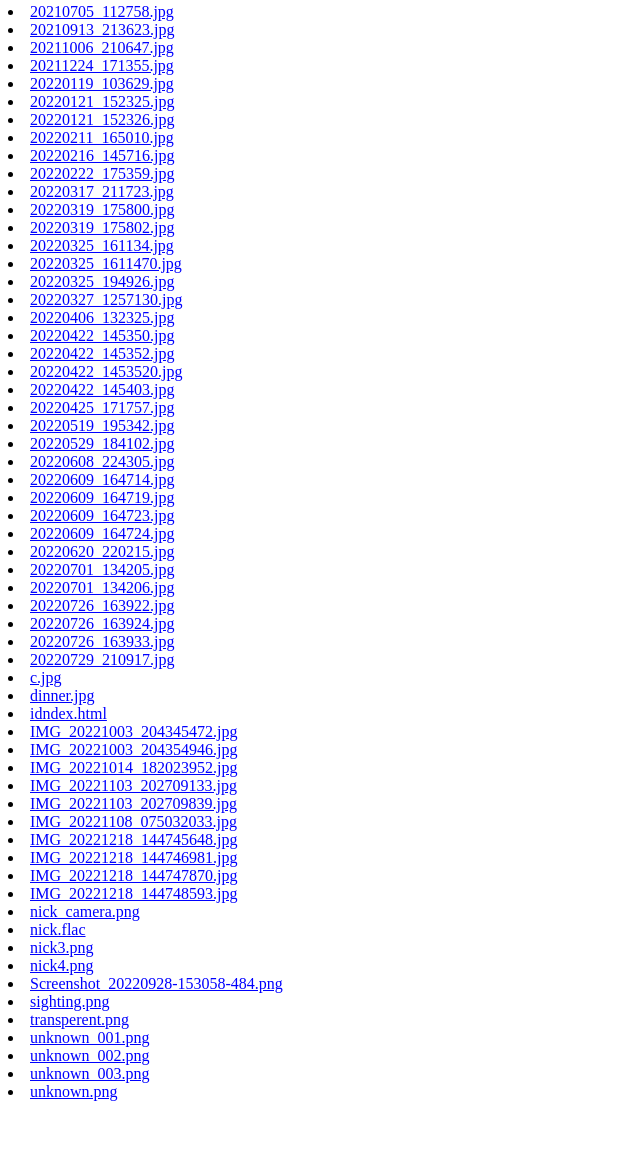
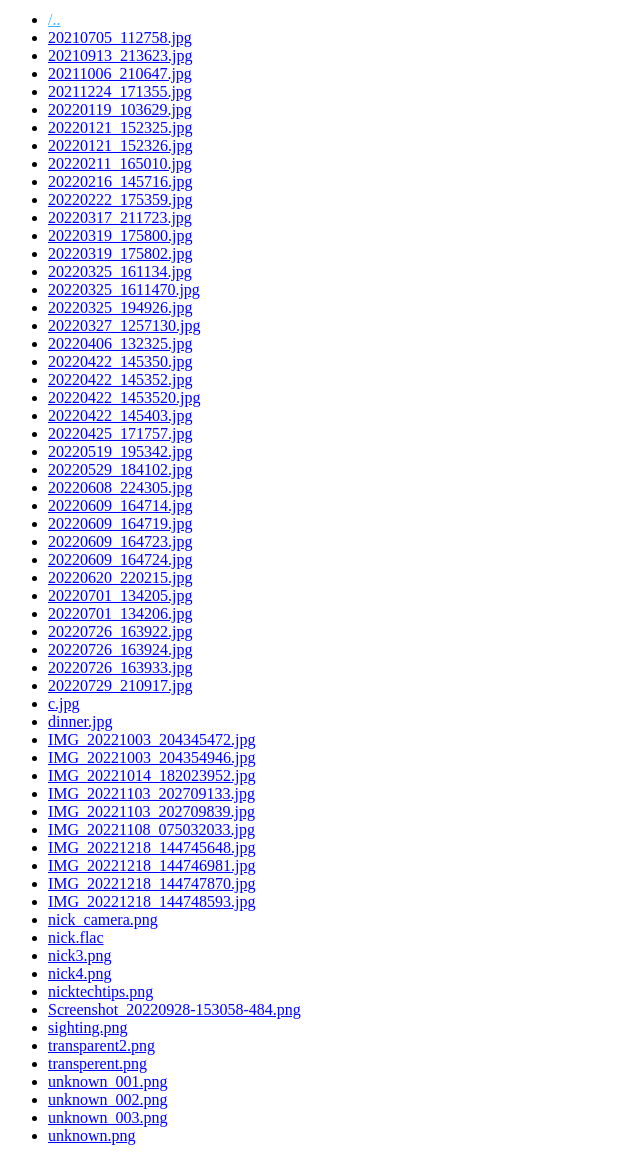
Before and after one commit to brodyhnet/brodyhnet.github.io, a plain HTML site: page nick/files/index.html in a window 1280 px wide. Shown: the part 74-1235 px from the top of the page, without its empty margins (0-640 px from the left). Before the commit the page ends 1183 px from the top, so only its background shows below. Drawn offline with Linux system fonts and the light colour scheme.

Commit message:
Add files via upload

```diff
--- a/nick/files/index.html
+++ b/nick/files/index.html
@@ -1,3 +1,4 @@
+
 
 <!DOCTYPE html>
 <html>
@@ -10,67 +11,69 @@ a.directory {color:#3bb1ff;}
 <body>
     <h2>Nick</h2>
     <hr>
-<li><a href="/nick/20210705_112758.jpg" class="icon icon-jpg icon-image" title="20210705_112758.jpg"><span class="name">20210705_112758.jpg</span></a></li>
-<li><a href="/nick/20210913_213623.jpg" class="icon icon-jpg icon-image" title="20210913_213623.jpg"><span class="name">20210913_213623.jpg</span></a></li>
-<li><a href="/nick/20211006_210647.jpg" class="icon icon-jpg icon-image" title="20211006_210647.jpg"><span class="name">20211006_210647.jpg</span></a></li>
-<li><a href="/nick/20211224_171355.jpg" class="icon icon-jpg icon-image" title="20211224_171355.jpg"><span class="name">20211224_171355.jpg</span></a></li>
-<li><a href="/nick/20220119_103629.jpg" class="icon icon-jpg icon-image" title="20220119_103629.jpg"><span class="name">20220119_103629.jpg</span></a></li>
-<li><a href="/nick/20220121_152325.jpg" class="icon icon-jpg icon-image" title="20220121_152325.jpg"><span class="name">20220121_152325.jpg</span></a></li>
-<li><a href="/nick/20220121_152326.jpg" class="icon icon-jpg icon-image" title="20220121_152326.jpg"><span class="name">20220121_152326.jpg</span></a></li>
-<li><a href="/nick/20220211_165010.jpg" class="icon icon-jpg icon-image" title="20220211_165010.jpg"><span class="name">20220211_165010.jpg</span></a></li>
-<li><a href="/nick/20220216_145716.jpg" class="icon icon-jpg icon-image" title="20220216_145716.jpg"><span class="name">20220216_145716.jpg</span></a></li>
-<li><a href="/nick/20220222_175359.jpg" class="icon icon-jpg icon-image" title="20220222_175359.jpg"><span class="name">20220222_175359.jpg</span></a></li>
-<li><a href="/nick/20220317_211723.jpg" class="icon icon-jpg icon-image" title="20220317_211723.jpg"><span class="name">20220317_211723.jpg</span></a></li>
-<li><a href="/nick/20220319_175800.jpg" class="icon icon-jpg icon-image" title="20220319_175800.jpg"><span class="name">20220319_175800.jpg</span></a></li>
-<li><a href="/nick/20220319_175802.jpg" class="icon icon-jpg icon-image" title="20220319_175802.jpg"><span class="name">20220319_175802.jpg</span></a></li>
-<li><a href="/nick/20220325_161134.jpg" class="icon icon-jpg icon-image" title="20220325_161134.jpg"><span class="name">20220325_161134.jpg</span></a></li>
-<li><a href="/nick/20220325_1611470.jpg" class="icon icon-jpg icon-image" title="20220325_1611470.jpg"><span class="name">20220325_1611470.jpg</span></a></li>
-<li><a href="/nick/20220325_194926.jpg" class="icon icon-jpg icon-image" title="20220325_194926.jpg"><span class="name">20220325_194926.jpg</span></a></li>
-<li><a href="/nick/20220327_1257130.jpg" class="icon icon-jpg icon-image" title="20220327_1257130.jpg"><span class="name">20220327_1257130.jpg</span></a></li>
-<li><a href="/nick/20220406_132325.jpg" class="icon icon-jpg icon-image" title="20220406_132325.jpg"><span class="name">20220406_132325.jpg</span></a></li>
-<li><a href="/nick/20220422_145350.jpg" class="icon icon-jpg icon-image" title="20220422_145350.jpg"><span class="name">20220422_145350.jpg</span></a></li>
-<li><a href="/nick/20220422_145352.jpg" class="icon icon-jpg icon-image" title="20220422_145352.jpg"><span class="name">20220422_145352.jpg</span></a></li>
-<li><a href="/nick/20220422_1453520.jpg" class="icon icon-jpg icon-image" title="20220422_1453520.jpg"><span class="name">20220422_1453520.jpg</span></a></li>
-<li><a href="/nick/20220422_145403.jpg" class="icon icon-jpg icon-image" title="20220422_145403.jpg"><span class="name">20220422_145403.jpg</span></a></li>
-<li><a href="/nick/20220425_171757.jpg" class="icon icon-jpg icon-image" title="20220425_171757.jpg"><span class="name">20220425_171757.jpg</span></a></li>
-<li><a href="/nick/20220519_195342.jpg" class="icon icon-jpg icon-image" title="20220519_195342.jpg"><span class="name">20220519_195342.jpg</span></a></li>
-<li><a href="/nick/20220529_184102.jpg" class="icon icon-jpg icon-image" title="20220529_184102.jpg"><span class="name">20220529_184102.jpg</span></a></li>
-<li><a href="/nick/20220608_224305.jpg" class="icon icon-jpg icon-image" title="20220608_224305.jpg"><span class="name">20220608_224305.jpg</span></a></li>
-<li><a href="/nick/20220609_164714.jpg" class="icon icon-jpg icon-image" title="20220609_164714.jpg"><span class="name">20220609_164714.jpg</span></a></li>
-<li><a href="/nick/20220609_164719.jpg" class="icon icon-jpg icon-image" title="20220609_164719.jpg"><span class="name">20220609_164719.jpg</span></a></li>
-<li><a href="/nick/20220609_164723.jpg" class="icon icon-jpg icon-image" title="20220609_164723.jpg"><span class="name">20220609_164723.jpg</span></a></li>
-<li><a href="/nick/20220609_164724.jpg" class="icon icon-jpg icon-image" title="20220609_164724.jpg"><span class="name">20220609_164724.jpg</span></a></li>
-<li><a href="/nick/20220620_220215.jpg" class="icon icon-jpg icon-image" title="20220620_220215.jpg"><span class="name">20220620_220215.jpg</span></a></li>
-<li><a href="/nick/20220701_134205.jpg" class="icon icon-jpg icon-image" title="20220701_134205.jpg"><span class="name">20220701_134205.jpg</span></a></li>
-<li><a href="/nick/20220701_134206.jpg" class="icon icon-jpg icon-image" title="20220701_134206.jpg"><span class="name">20220701_134206.jpg</span></a></li>
-<li><a href="/nick/20220726_163922.jpg" class="icon icon-jpg icon-image" title="20220726_163922.jpg"><span class="name">20220726_163922.jpg</span></a></li>
-<li><a href="/nick/20220726_163924.jpg" class="icon icon-jpg icon-image" title="20220726_163924.jpg"><span class="name">20220726_163924.jpg</span></a></li>
-<li><a href="/nick/20220726_163933.jpg" class="icon icon-jpg icon-image" title="20220726_163933.jpg"><span class="name">20220726_163933.jpg</span></a></li>
-<li><a href="/nick/20220729_210917.jpg" class="icon icon-jpg icon-image" title="20220729_210917.jpg"><span class="name">20220729_210917.jpg</span></a></li>
-<li><a href="/nick/c.jpg" class="icon icon-jpg icon-image" title="c.jpg"><span class="name">c.jpg</span></a></li>
-<li><a href="/nick/dinner.jpg" class="icon icon-jpg icon-image" title="dinner.jpg"><span class="name">dinner.jpg</span></a></li>
-<li><a href="/nick/idndex.html" class="icon icon-html icon-text-html" title="idndex.html"><span class="name">idndex.html</span></a></li>
-<li><a href="/nick/IMG_20221003_204345472.jpg" class="icon icon-jpg icon-image" title="IMG_20221003_204345472.jpg"><span class="name">IMG_20221003_204345472.jpg</span></a></li>
-<li><a href="/nick/IMG_20221003_204354946.jpg" class="icon icon-jpg icon-image" title="IMG_20221003_204354946.jpg"><span class="name">IMG_20221003_204354946.jpg</span></a></li>
-<li><a href="/nick/IMG_20221014_182023952.jpg" class="icon icon-jpg icon-image" title="IMG_20221014_182023952.jpg"><span class="name">IMG_20221014_182023952.jpg</span></a></li>
-<li><a href="/nick/IMG_20221103_202709133.jpg" class="icon icon-jpg icon-image" title="IMG_20221103_202709133.jpg"><span class="name">IMG_20221103_202709133.jpg</span></a></li>
-<li><a href="/nick/IMG_20221103_202709839.jpg" class="icon icon-jpg icon-image" title="IMG_20221103_202709839.jpg"><span class="name">IMG_20221103_202709839.jpg</span></a></li>
-<li><a href="/nick/IMG_20221108_075032033.jpg" class="icon icon-jpg icon-image" title="IMG_20221108_075032033.jpg"><span class="name">IMG_20221108_075032033.jpg</span></a></li>
-<li><a href="/nick/IMG_20221218_144745648.jpg" class="icon icon-jpg icon-image" title="IMG_20221218_144745648.jpg"><span class="name">IMG_20221218_144745648.jpg</span></a></li>
-<li><a href="/nick/IMG_20221218_144746981.jpg" class="icon icon-jpg icon-image" title="IMG_20221218_144746981.jpg"><span class="name">IMG_20221218_144746981.jpg</span></a></li>
-<li><a href="/nick/IMG_20221218_144747870.jpg" class="icon icon-jpg icon-image" title="IMG_20221218_144747870.jpg"><span class="name">IMG_20221218_144747870.jpg</span></a></li>
-<li><a href="/nick/IMG_20221218_144748593.jpg" class="icon icon-jpg icon-image" title="IMG_20221218_144748593.jpg"><span class="name">IMG_20221218_144748593.jpg</span></a></li>
-<li><a href="/nick/nick_camera.png" class="icon icon-png icon-image" title="nick_camera.png"><span class="name">nick_camera.png</span></a></li>
-<li><a href="/nick/nick.flac" class="icon icon-flac icon-default" title="nick.flac"><span class="name">nick.flac</span></a></li>
-<li><a href="/nick/nick3.png" class="icon icon-png icon-image" title="nick3.png"><span class="name">nick3.png</span></a></li>
-<li><a href="/nick/nick4.png" class="icon icon-png icon-image" title="nick4.png"><span class="name">nick4.png</span></a></li>
-<li><a href="/nick/Screenshot_20220928-153058-484.png" class="icon icon-png icon-image" title="Screenshot_20220928-153058-484.png"><span class="name">Screenshot_20220928-153058-484.png</span></a></li>
-<li><a href="/nick/sighting.png" class="icon icon-png icon-image" title="sighting.png"><span class="name">sighting.png</span></a></li>
-<li><a href="/nick/transperent.png" class="icon icon-png icon-image" title="transperent.png"><span class="name">transperent.png</span></a></li>
-<li><a href="/nick/unknown_001.png" class="icon icon-png icon-image" title="unknown_001.png"><span class="name">unknown_001.png</span></a></li>
-<li><a href="/nick/unknown_002.png" class="icon icon-png icon-image" title="unknown_002.png"><span class="name">unknown_002.png</span></a></li>
-<li><a href="/nick/unknown_003.png" class="icon icon-png icon-image" title="unknown_003.png"><span class="name">unknown_003.png</span></a></li>
-<li><a href="/nick/unknown.png" class="icon icon-png icon-image" title="unknown.png"><span class="name">unknown.png</span></a></li></ul>
+      <ul id="files" class="view-tiles"><li><a href="/nick/" class="directory" title=".."><span class="name">..</span></a></li>
+<li><a href="/nick/files/20210705_112758.jpg" class="icon icon-jpg icon-image" title="20210705_112758.jpg"><span class="name">20210705_112758.jpg</span></a></li>
+<li><a href="/nick/files/20210913_213623.jpg" class="icon icon-jpg icon-image" title="20210913_213623.jpg"><span class="name">20210913_213623.jpg</span></a></li>
+<li><a href="/nick/files/20211006_210647.jpg" class="icon icon-jpg icon-image" title="20211006_210647.jpg"><span class="name">20211006_210647.jpg</span></a></li>
+<li><a href="/nick/files/20211224_171355.jpg" class="icon icon-jpg icon-image" title="20211224_171355.jpg"><span class="name">20211224_171355.jpg</span></a></li>
+<li><a href="/nick/files/20220119_103629.jpg" class="icon icon-jpg icon-image" title="20220119_103629.jpg"><span class="name">20220119_103629.jpg</span></a></li>
+<li><a href="/nick/files/20220121_152325.jpg" class="icon icon-jpg icon-image" title="20220121_152325.jpg"><span class="name">20220121_152325.jpg</span></a></li>
+<li><a href="/nick/files/20220121_152326.jpg" class="icon icon-jpg icon-image" title="20220121_152326.jpg"><span class="name">20220121_152326.jpg</span></a></li>
+<li><a href="/nick/files/20220211_165010.jpg" class="icon icon-jpg icon-image" title="20220211_165010.jpg"><span class="name">20220211_165010.jpg</span></a></li>
+<li><a href="/nick/files/20220216_145716.jpg" class="icon icon-jpg icon-image" title="20220216_145716.jpg"><span class="name">20220216_145716.jpg</span></a></li>
+<li><a href="/nick/files/20220222_175359.jpg" class="icon icon-jpg icon-image" title="20220222_175359.jpg"><span class="name">20220222_175359.jpg</span></a></li>
+<li><a href="/nick/files/20220317_211723.jpg" class="icon icon-jpg icon-image" title="20220317_211723.jpg"><span class="name">20220317_211723.jpg</span></a></li>
+<li><a href="/nick/files/20220319_175800.jpg" class="icon icon-jpg icon-image" title="20220319_175800.jpg"><span class="name">20220319_175800.jpg</span></a></li>
+<li><a href="/nick/files/20220319_175802.jpg" class="icon icon-jpg icon-image" title="20220319_175802.jpg"><span class="name">20220319_175802.jpg</span></a></li>
+<li><a href="/nick/files/20220325_161134.jpg" class="icon icon-jpg icon-image" title="20220325_161134.jpg"><span class="name">20220325_161134.jpg</span></a></li>
+<li><a href="/nick/files/20220325_1611470.jpg" class="icon icon-jpg icon-image" title="20220325_1611470.jpg"><span class="name">20220325_1611470.jpg</span></a></li>
+<li><a href="/nick/files/20220325_194926.jpg" class="icon icon-jpg icon-image" title="20220325_194926.jpg"><span class="name">20220325_194926.jpg</span></a></li>
+<li><a href="/nick/files/20220327_1257130.jpg" class="icon icon-jpg icon-image" title="20220327_1257130.jpg"><span class="name">20220327_1257130.jpg</span></a></li>
+<li><a href="/nick/files/20220406_132325.jpg" class="icon icon-jpg icon-image" title="20220406_132325.jpg"><span class="name">20220406_132325.jpg</span></a></li>
+<li><a href="/nick/files/20220422_145350.jpg" class="icon icon-jpg icon-image" title="20220422_145350.jpg"><span class="name">20220422_145350.jpg</span></a></li>
+<li><a href="/nick/files/20220422_145352.jpg" class="icon icon-jpg icon-image" title="20220422_145352.jpg"><span class="name">20220422_145352.jpg</span></a></li>
+<li><a href="/nick/files/20220422_1453520.jpg" class="icon icon-jpg icon-image" title="20220422_1453520.jpg"><span class="name">20220422_1453520.jpg</span></a></li>
+<li><a href="/nick/files/20220422_145403.jpg" class="icon icon-jpg icon-image" title="20220422_145403.jpg"><span class="name">20220422_145403.jpg</span></a></li>
+<li><a href="/nick/files/20220425_171757.jpg" class="icon icon-jpg icon-image" title="20220425_171757.jpg"><span class="name">20220425_171757.jpg</span></a></li>
+<li><a href="/nick/files/20220519_195342.jpg" class="icon icon-jpg icon-image" title="20220519_195342.jpg"><span class="name">20220519_195342.jpg</span></a></li>
+<li><a href="/nick/files/20220529_184102.jpg" class="icon icon-jpg icon-image" title="20220529_184102.jpg"><span class="name">20220529_184102.jpg</span></a></li>
+<li><a href="/nick/files/20220608_224305.jpg" class="icon icon-jpg icon-image" title="20220608_224305.jpg"><span class="name">20220608_224305.jpg</span></a></li>
+<li><a href="/nick/files/20220609_164714.jpg" class="icon icon-jpg icon-image" title="20220609_164714.jpg"><span class="name">20220609_164714.jpg</span></a></li>
+<li><a href="/nick/files/20220609_164719.jpg" class="icon icon-jpg icon-image" title="20220609_164719.jpg"><span class="name">20220609_164719.jpg</span></a></li>
+<li><a href="/nick/files/20220609_164723.jpg" class="icon icon-jpg icon-image" title="20220609_164723.jpg"><span class="name">20220609_164723.jpg</span></a></li>
+<li><a href="/nick/files/20220609_164724.jpg" class="icon icon-jpg icon-image" title="20220609_164724.jpg"><span class="name">20220609_164724.jpg</span></a></li>
+<li><a href="/nick/files/20220620_220215.jpg" class="icon icon-jpg icon-image" title="20220620_220215.jpg"><span class="name">20220620_220215.jpg</span></a></li>
+<li><a href="/nick/files/20220701_134205.jpg" class="icon icon-jpg icon-image" title="20220701_134205.jpg"><span class="name">20220701_134205.jpg</span></a></li>
+<li><a href="/nick/files/20220701_134206.jpg" class="icon icon-jpg icon-image" title="20220701_134206.jpg"><span class="name">20220701_134206.jpg</span></a></li>
+<li><a href="/nick/files/20220726_163922.jpg" class="icon icon-jpg icon-image" title="20220726_163922.jpg"><span class="name">20220726_163922.jpg</span></a></li>
+<li><a href="/nick/files/20220726_163924.jpg" class="icon icon-jpg icon-image" title="20220726_163924.jpg"><span class="name">20220726_163924.jpg</span></a></li>
+<li><a href="/nick/files/20220726_163933.jpg" class="icon icon-jpg icon-image" title="20220726_163933.jpg"><span class="name">20220726_163933.jpg</span></a></li>
+<li><a href="/nick/files/20220729_210917.jpg" class="icon icon-jpg icon-image" title="20220729_210917.jpg"><span class="name">20220729_210917.jpg</span></a></li>
+<li><a href="/nick/files/c.jpg" class="icon icon-jpg icon-image" title="c.jpg"><span class="name">c.jpg</span></a></li>
+<li><a href="/nick/files/dinner.jpg" class="icon icon-jpg icon-image" title="dinner.jpg"><span class="name">dinner.jpg</span></a></li>
+<li><a href="/nick/files/IMG_20221003_204345472.jpg" class="icon icon-jpg icon-image" title="IMG_20221003_204345472.jpg"><span class="name">IMG_20221003_204345472.jpg</span></a></li>
+<li><a href="/nick/files/IMG_20221003_204354946.jpg" class="icon icon-jpg icon-image" title="IMG_20221003_204354946.jpg"><span class="name">IMG_20221003_204354946.jpg</span></a></li>
+<li><a href="/nick/files/IMG_20221014_182023952.jpg" class="icon icon-jpg icon-image" title="IMG_20221014_182023952.jpg"><span class="name">IMG_20221014_182023952.jpg</span></a></li>
+<li><a href="/nick/files/IMG_20221103_202709133.jpg" class="icon icon-jpg icon-image" title="IMG_20221103_202709133.jpg"><span class="name">IMG_20221103_202709133.jpg</span></a></li>
+<li><a href="/nick/files/IMG_20221103_202709839.jpg" class="icon icon-jpg icon-image" title="IMG_20221103_202709839.jpg"><span class="name">IMG_20221103_202709839.jpg</span></a></li>
+<li><a href="/nick/files/IMG_20221108_075032033.jpg" class="icon icon-jpg icon-image" title="IMG_20221108_075032033.jpg"><span class="name">IMG_20221108_075032033.jpg</span></a></li>
+<li><a href="/nick/files/IMG_20221218_144745648.jpg" class="icon icon-jpg icon-image" title="IMG_20221218_144745648.jpg"><span class="name">IMG_20221218_144745648.jpg</span></a></li>
+<li><a href="/nick/files/IMG_20221218_144746981.jpg" class="icon icon-jpg icon-image" title="IMG_20221218_144746981.jpg"><span class="name">IMG_20221218_144746981.jpg</span></a></li>
+<li><a href="/nick/files/IMG_20221218_144747870.jpg" class="icon icon-jpg icon-image" title="IMG_20221218_144747870.jpg"><span class="name">IMG_20221218_144747870.jpg</span></a></li>
+<li><a href="/nick/files/IMG_20221218_144748593.jpg" class="icon icon-jpg icon-image" title="IMG_20221218_144748593.jpg"><span class="name">IMG_20221218_144748593.jpg</span></a></li>
+<li><a href="/nick/files/nick_camera.png" class="icon icon-png icon-image" title="nick_camera.png"><span class="name">nick_camera.png</span></a></li>
+<li><a href="/nick/files/nick.flac" class="icon icon-flac icon-default" title="nick.flac"><span class="name">nick.flac</span></a></li>
+<li><a href="/nick/files/nick3.png" class="icon icon-png icon-image" title="nick3.png"><span class="name">nick3.png</span></a></li>
+<li><a href="/nick/files/nick4.png" class="icon icon-png icon-image" title="nick4.png"><span class="name">nick4.png</span></a></li>
+<li><a href="/nick/files/nicktechtips.png" class="icon icon-png icon-image" title="nicktechtips.png"><span class="name">nicktechtips.png</span></a></li>
+<li><a href="/nick/files/Screenshot_20220928-153058-484.png" class="icon icon-png icon-image" title="Screenshot_20220928-153058-484.png"><span class="name">Screenshot_20220928-153058-484.png</span></a></li>
+<li><a href="/nick/files/sighting.png" class="icon icon-png icon-image" title="sighting.png"><span class="name">sighting.png</span></a></li>
+<li><a href="/nick/files/transparent2.png" class="icon icon-png icon-image" title="transparent2.png"><span class="name">transparent2.png</span></a></li>
+<li><a href="/nick/files/transperent.png" class="icon icon-png icon-image" title="transperent.png"><span class="name">transperent.png</span></a></li>
+<li><a href="/nick/files/unknown_001.png" class="icon icon-png icon-image" title="unknown_001.png"><span class="name">unknown_001.png</span></a></li>
+<li><a href="/nick/files/unknown_002.png" class="icon icon-png icon-image" title="unknown_002.png"><span class="name">unknown_002.png</span></a></li>
+<li><a href="/nick/files/unknown_003.png" class="icon icon-png icon-image" title="unknown_003.png"><span class="name">unknown_003.png</span></a></li>
+<li><a href="/nick/files/unknown.png" class="icon icon-png icon-image" title="unknown.png"><span class="name">unknown.png</span></a></li></ul>
   </body>
  <script>
 //index made by Brody H.
```
